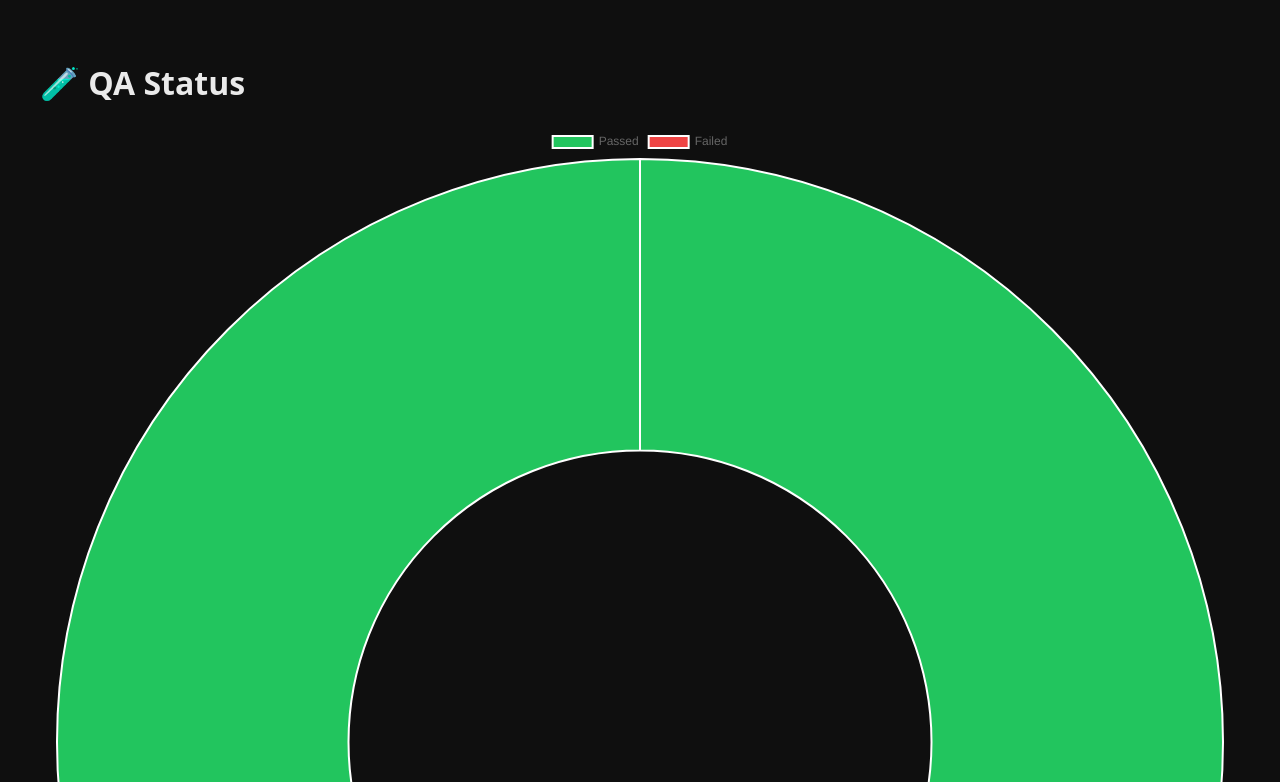
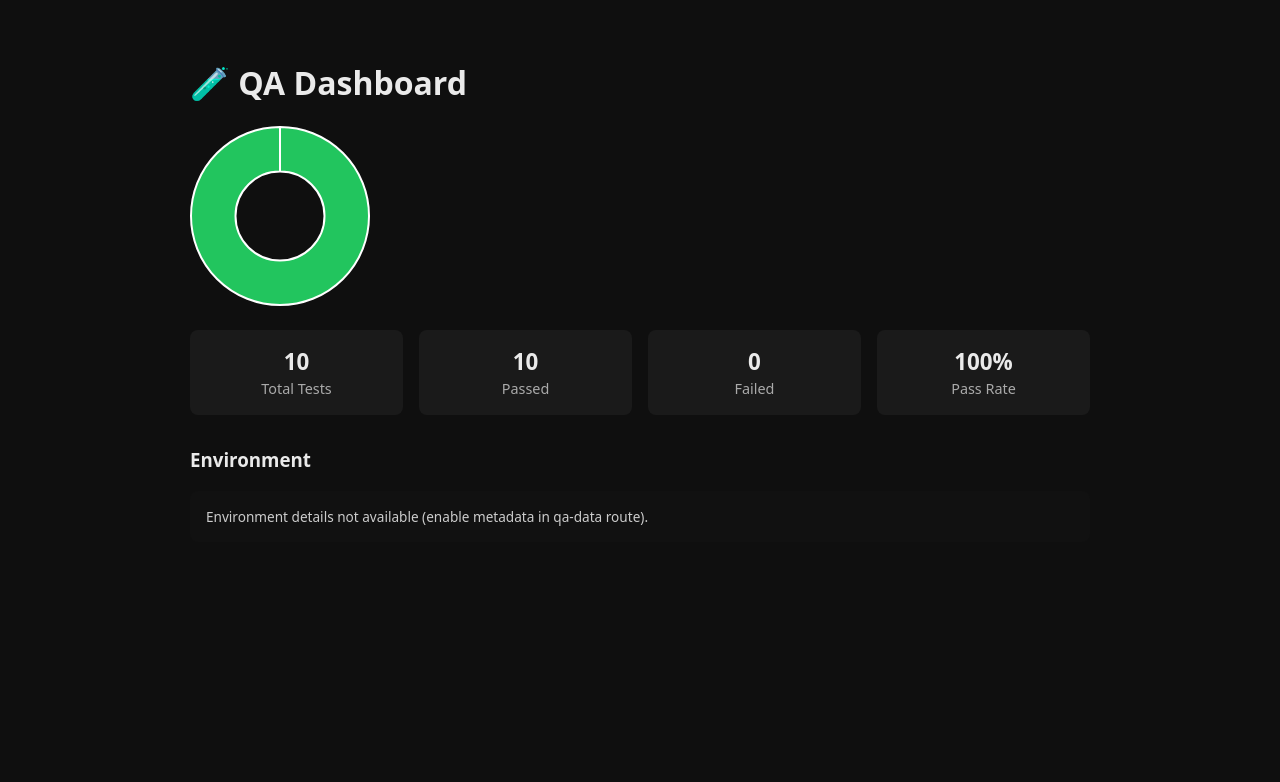
Before and after one commit to max2dmax/public-script-server, a Flask app: page /qa-dashboard in a window 1280 px wide. Shown: the top 782 px of the page. Run offline with Flask 3, Linux system fonts and the light colour scheme; some libraries are stand-ins or nearby versions.

Commit message:
dashboard update

```diff
--- a/templates/qa_dashboard.html
+++ b/templates/qa_dashboard.html
@@ -10,18 +10,98 @@
       color: #eaeaea;
       padding: 2rem;
     }
+
+    .container {
+      max-width: 900px;
+      margin: 0 auto;
+    }
+
+    .chart-wrap {
+      width: 180px;
+      height: 180px;
+      margin-bottom: 1.5rem;
+    }
+
+    .stats {
+      display: grid;
+      grid-template-columns: repeat(4, 1fr);
+      gap: 1rem;
+      margin-bottom: 2rem;
+    }
+
+    .card {
+      background: #1a1a1a;
+      border-radius: 8px;
+      padding: 1rem;
+      text-align: center;
+    }
+
+    .card h2 {
+      margin: 0;
+      font-size: 1.4rem;
+    }
+
+    .card span {
+      font-size: 0.9rem;
+      color: #aaa;
+    }
+
+    .env {
+      background: #111;
+      border-radius: 8px;
+      padding: 1rem;
+      font-size: 0.85rem;
+      color: #ccc;
+      line-height: 1.4;
+    }
+
+    .env strong {
+      color: #fff;
+    }
   </style>
 </head>
 <body>
+  <div class="container">
+    <h1>🧪 QA Dashboard</h1>
 
-<h1>🧪 QA Status</h1>
+    <div class="chart-wrap">
+      <canvas id="passFailChart" width="180" height="180"></canvas>
+    </div>
 
-<canvas id="passFailChart" width="400" height="200"></canvas>
+    <div class="stats">
+      <div class="card">
+        <h2 id="total">–</h2>
+        <span>Total Tests</span>
+      </div>
+      <div class="card">
+        <h2 id="passed">–</h2>
+        <span>Passed</span>
+      </div>
+      <div class="card">
+        <h2 id="failed">–</h2>
+        <span>Failed</span>
+      </div>
+      <div class="card">
+        <h2 id="passRate">–%</h2>
+        <span>Pass Rate</span>
+      </div>
+    </div>
+
+    <h3>Environment</h3>
+    <div class="env" id="env">
+      Loading environment info…
+    </div>
+  </div>
 
 <script>
 fetch("/qa-data")
   .then(res => res.json())
   .then(data => {
+    document.getElementById("total").textContent = data.total;
+    document.getElementById("passed").textContent = data.passed;
+    document.getElementById("failed").textContent = data.failed;
+    document.getElementById("passRate").textContent = data.pass_rate + "%";
+
     const ctx = document.getElementById("passFailChart").getContext("2d");
     new Chart(ctx, {
       type: "doughnut",
@@ -31,8 +111,24 @@ fetch("/qa-data")
           data: [data.passed, data.failed],
           backgroundColor: ["#22c55e", "#ef4444"]
         }]
+      },
+      options: {
+        plugins: {
+          legend: { display: false }
+        }
       }
     });
+
+    if (data.environment) {
+      document.getElementById("env").innerHTML = `
+        <strong>Platform:</strong> ${data.environment.platform}<br>
+        <strong>Python:</strong> ${data.environment.python}<br>
+        <strong>CI:</strong> ${data.environment.ci ? "Yes" : "No"}
+      `;
+    } else {
+      document.getElementById("env").textContent =
+        "Environment details not available (enable metadata in qa-data route).";
+    }
   });
 </script>
 
```
Also changed, not shown: other parts of templates/qa_dashboard.html (+1 -1 lines).
